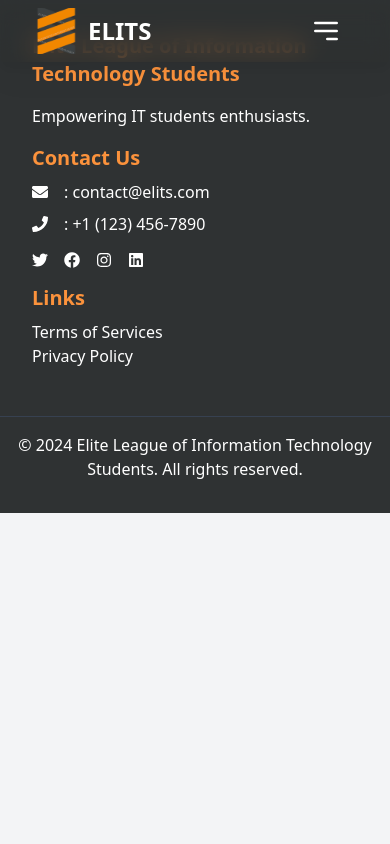
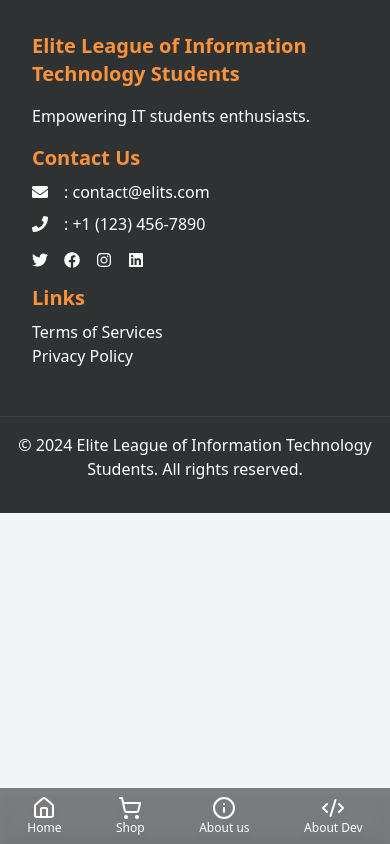
Before and after one commit to innoTech-Solutions/cvsu-elits, a Next.js app: page /form in a window 390 px wide. Built offline with nearby package versions, Linux system fonts and the light colour scheme.

Commit message:
improve navigation bar responsiveness

```diff
--- a/src/components/Navigation/Navigation.tsx
+++ b/src/components/Navigation/Navigation.tsx
@@ -1,11 +1,10 @@
 "use client";
 import React, { useState, useEffect } from "react";
 import Link from "next/link";
-import { Code2 } from "lucide-react";
+import { Home, ShoppingCart, Info, Code2 } from "lucide-react";
 
 function Navigation() {
     const [isMobile, setIsMobile] = useState(false);
-    const [showDropdown, setShowDropdown] = useState(false);
 
     useEffect(() => {
         const handleResize = () => {
@@ -17,15 +16,10 @@ function Navigation() {
         return () => window.removeEventListener("resize", handleResize);
     }, []);
 
-    const toggleDropdown = () => {
-        setShowDropdown(!showDropdown);
-    };
-
-    const closeDropdown = () => {
-        setShowDropdown(false);
-    };
-
     return (
+        <>
+            {!isMobile && (
+                <>
                 <nav className="bg-[#2F3233] bg-opacity-60 backdrop-blur-md flex items-center justify-between px-8 py-2 w-full drop-shadow-xl relative">
                     <div className="flex items-center cursor-pointer">
                         {/* eslint-disable-next-line @next/next/no-img-element */}
@@ -36,72 +30,6 @@ function Navigation() {
                             </span>
                         </Link>
                     </div>
-
-            {isMobile ? (
-                <div className="mr-4 md:mr-10">
-                    <svg
-                        onClick={toggleDropdown}
-                        xmlns="http://www.w3.org/2000/svg"
-                        width="24"
-                        height="24"
-                        viewBox="0 0 24 24"
-                        className={`text-white w-8 h-8 cursor-pointer transition-transform duration-300 transform ${
-                            showDropdown ? "rotate-180" : ""
-                        }`}
-                    >
-                        <path
-                            fill="none"
-                            stroke="currentColor"
-                            strokeLinecap="round"
-                            strokeLinejoin="round"
-                            strokeWidth="2"
-                            d={
-                                showDropdown
-                                    ? "M6 18L18 6M6 6l12 12"
-                                    : "M4 6h16M4 12h16m-7 6h7"
-                            }
-                        />
-                    </svg>
-
-                    <div
-                        className={`absolute right-0 top-full bg-[#2F3233] bg-opacity-60 py-2 w-full h-screen transition-all duration-500 ${
-                            showDropdown ? "opacity-100" : "opacity-0 hidden"
-                        }`}
-                    >
-                        <div className="absolute inset-0 bg-black bg-opacity-70 backdrop-blur-md flex justify-center items-center">
-                            <div className="flex flex-col justify-center items-center z-10">
-                                <div className="bg-orange-500 h-5 w-32 mb-4" />
-                                <div className="bg-orange-500 h-5 w-full mb-4" />
-                                <div className="bg-orange-500 h-5 w-32 mb-4" />
-                                <Link href="/" onClick={closeDropdown}>
-                                    <span className="block text-white text-xl font-semibold cursor-pointer hover:text-orange-500 transition-colors duration-300 px-4 py-2">
-                                        Home
-                                    </span>
-                                </Link>
-                                <Link href="/shop" onClick={closeDropdown}>
-                                    <span className="block text-white text-xl font-semibold cursor-pointer hover:text-orange-500 transition-colors duration-300 px-4 py-2">
-                                        Shop
-                                    </span>
-                                </Link>
-                                <Link href="/aboutus" onClick={closeDropdown}>
-                                    <span className="block text-white text-xl font-semibold cursor-pointer hover:text-orange-500 transition-colors duration-300 px-4 py-2">
-                                        About us
-                                    </span>
-                                </Link>
-                                <Link href="/aboutdev" onClick={closeDropdown}>
-                                    <span className="block text-white text-xl font-semibold cursor-pointer hover:text-orange-500 transition-colors duration-300 px-4 py-2">
-                                        About Dev
-                                    </span>
-                                </Link>
-                                <div className="bg-orange-500 h-5 w-32 mb-4" />
-                                <div className="bg-orange-500 h-5 w-80 mb-4" />
-                                <div className="bg-orange-500 h-5 w-32 mb-4" />
-                            </div>
-                        </div>
-                    </div>
-                </div>
-            ) : (
-                <>
                     <div className="gap-4 flex items-center">
                         <Link href="/">
                             <span className="text-white text-md font-semibold cursor-pointer hover:text-orange-500 transition-colors duration-300">
@@ -127,9 +55,31 @@ function Navigation() {
                             </span>
                         </Link>
                     </div>
+                </nav>
                 </>
             )}
+
+            {isMobile && (
+                <nav className="fixed bottom-0 left-0 right-0 bg-[#2F3233] bg-opacity-60 backdrop-blur-md flex justify-around items-center py-2 w-full drop-shadow-xl">
+                    <Link href="/" className="flex flex-col items-center">
+                        <Home className="text-white w-6 h-6 cursor-pointer hover:text-orange-500 transition-colors duration-300" />
+                        <span className="text-white text-xs">Home</span>
+                    </Link>
+                    <Link href="/shop" className="flex flex-col items-center">
+                        <ShoppingCart className="text-white w-6 h-6 cursor-pointer hover:text-orange-500 transition-colors duration-300" />
+                        <span className="text-white text-xs">Shop</span>
+                    </Link>
+                    <Link href="/aboutus" className="flex flex-col items-center">
+                        <Info className="text-white w-6 h-6 cursor-pointer hover:text-orange-500 transition-colors duration-300" />
+                        <span className="text-white text-xs">About us</span>
+                    </Link>
+                    <Link href="/aboutdev" className="flex flex-col items-center">
+                        <Code2 className="text-white w-6 h-6 cursor-pointer hover:text-orange-500 transition-colors duration-300" />
+                        <span className="text-white text-xs">About Dev</span>
+                    </Link>
                 </nav>
+            )}
+        </>
     );
 }
 
```
Lines whose indentation alone changed are shown as unchanged.
